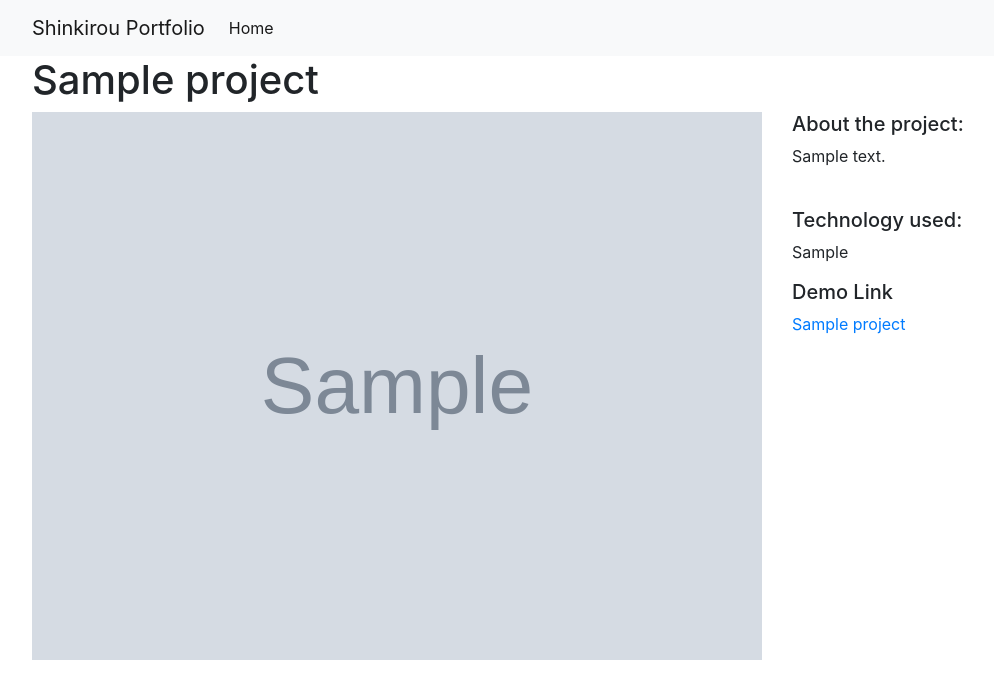
After one commit to Shinkr/social_network_test, a Django app: page /1/ in a window 1280 px wide. The commit adds this page. Shown: the top 699 px of the page, without its empty margins (53-1047 px from the left). Run offline with Django 4.2, Linux system fonts and the light colour scheme; tables that the repository leaves empty hold one stand-in row (values such as "Sample post"); grey boxes marked "Sample" are stand-in pictures; some libraries are stand-ins or nearby versions.

```diff
--- a/social/projects/admin.py
+++ b/social/projects/admin.py
@@ -5,6 +5,6 @@ from .models import Project
 # Register your models here.
 class ProjectAdmin(admin.ModelAdmin):
     model = Project
-    fields = ['title', 'description', 'technology']
+    fields = ['title', 'description', 'technology', 'link']
 
 admin.site.register(Project, ProjectAdmin)
--- a/social/projects/models.py
+++ b/social/projects/models.py
@@ -5,4 +5,8 @@ class Project(models.Model):
     title = models.CharField(max_length=100)
     description = models.TextField()
     technology = models.CharField(max_length=20)
+    link = models.CharField(max_length=300, default="")
     image = models.FilePathField(path="/img")
+
+    def __str__(self):
+        return f"{self.title} | {self.description}"
--- /dev/null
+++ b/social/projects/templates/projects/base.html
@@ -0,0 +1,30 @@
+<link rel="stylesheet" href="https://stackpath.bootstrapcdn.com/bootstrap/4.1.3/css/bootstrap.min.css" integrity="sha384-MCw98/SFnGE8fJT3GXwEOngsV7Zt27NXFoaoApmYm81iuXoPkFOJwJ8ERdknLPMO" crossorigin="anonymous">
+
+<nav class="navbar navbar-expand-lg navbar-light bg-light">
+    <div class="container">
+        <a class="navbar-brand" href="{% url 'project_index' %}">Shinkirou Portfolio</a>
+        <button class="navbar-toggler" type="button" data-toggle="collapse" data-target="#navbarSupportedContent" aria-controls="navbarSupportedContent" aria-expanded="false" aria-label="Toggle navigation">
+          <span class="navbar-toggler-icon"></span>
+        </button>
+
+        <div class="collapse navbar-collapse" id="navbarSupportedContent">
+          <ul class="navbar-nav mr-auto">
+            <li class="nav-item active">
+              <a class="nav-link" href="{% url 'project_index' %}">Home</a>
+            </li>
+            {% comment %} <li class="nav-item">
+              <a class="nav-link" href="{% url 'blog_index' %}">Blog</a>
+            </li> {% endcomment %}
+          </ul>
+        </div>
+    </div>
+
+</nav>
+
+<div class="container">
+    {% block page_content %}{% endblock %}
+</div>
+
+<script src="https://code.jquery.com/jquery-3.3.1.slim.min.js" integrity="sha384-q8i/X+965DzO0rT7abK41JStQIAqVgRVzpbzo5smXKp4YfRvH+8abtTE1Pi6jizo" crossorigin="anonymous"></script>
+<script src="https://cdnjs.cloudflare.com/ajax/libs/popper.js/1.14.3/umd/popper.min.js" integrity="sha384-ZMP7rVo3mIykV+2+9J3UJ46jBk0WLaUAdn689aCwoqbBJiSnjAK/l8WvCWPIPm49" crossorigin="anonymous"></script>
+<script src="https://stackpath.bootstrapcdn.com/bootstrap/4.1.3/js/bootstrap.min.js" integrity="sha384-ChfqqxuZUCnJSK3+MXmPNIyE6ZbWh2IMqE241rYiqJxyMiZ6OW/JmZQ5stwEULTy" crossorigin="anonymous"></script>
--- /dev/null
+++ b/social/projects/templates/projects/project_detail.html
@@ -0,0 +1,20 @@
+{% extends "projects\base.html" %}
+{% load static %}
+
+{% block page_content %}
+<h1>{{ project.title }}</h1>
+<div class="row">
+    <div class="col-md-8">
+        <img src="{% static project.image %}" alt="" width="100%">
+    </div>
+    <div class="col-md-4">
+        <h5>About the project:</h5>
+        <p>{{ project.description }}</p>
+        <br>
+        <h5>Technology used:</h5>
+        <p>{{ project.technology }}</p>
+        <h5>Demo Link </h5>
+        <a href={{project.link}}>{{project.title}}</a>
+    </div>
+</div>
+{% endblock %}
--- a/social/projects/urls.py
+++ b/social/projects/urls.py
@@ -1,7 +1,7 @@
 from django.urls import path
-from .views import project_index
+from . import views
 
 urlpatterns = [
-    path("", project_index, name="project_index"),
-    # path("<int:pk>/", project_detail, name="project_detail"),
+    path("", views.project_index, name="project_index"),
+    path("<int:pk>/", views.project_detail, name="project_detail"),
 ]
--- a/social/projects/views.py
+++ b/social/projects/views.py
@@ -9,3 +9,11 @@ def project_index(request):
         'projects' : projects
     }
     return render(request, 'projects/project_index.html', context)
+
+def project_detail(request, pk):
+    project = Project.objects.get(pk=pk)
+    context = {
+        'project': project
+    }
+
+    return render(request, 'projects/project_detail.html', context)
```
Also changed, not shown: social/projects/templates/projects/project_index.html (+22 -3 lines), social/projects/migrations/0002_project_link.py (added), social/projects/static/img/282192638_1425281311232039_3986092855256194557_n.png (added), social/projects/static/img/project1.png (added), social/projects/static/img/project2.png (added), social/projects/static/img/project3.png (added).
